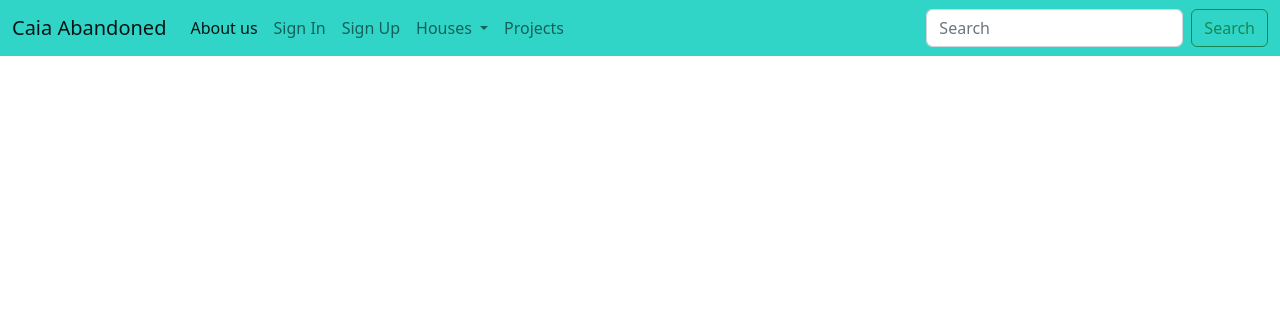
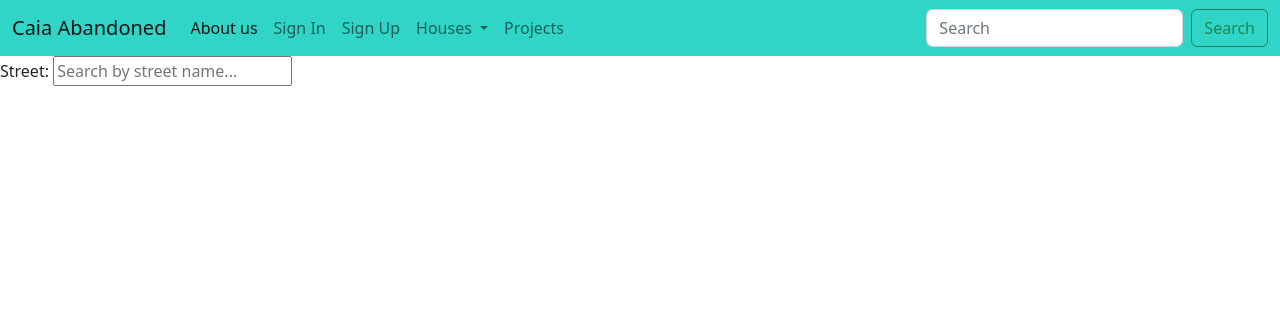
Before and after one commit to GerganaBot/caiaAbandoned, a Django app: page / in a window 1280 px wide. Shown: the top 316 px of the page. Run offline with Django 4.2, Linux system fonts and the light colour scheme.

Commit message:
Search moved to the home page

```diff
--- a/caiaAbandoned/common/forms.py
+++ b/caiaAbandoned/common/forms.py
@@ -5,7 +5,7 @@ class SearchForm(forms.Form):
     street = forms.CharField(
         widget=forms.TextInput(
             attrs={
-                'placeholder': 'Search by house location...'
+                'placeholder': 'Search by street name...'
             }
         )
     )
--- a/caiaAbandoned/common/templates/common/home-page.html
+++ b/caiaAbandoned/common/templates/common/home-page.html
@@ -1,6 +1,9 @@
 {% extends 'base.html' %}
 {% block content %}
 
-
+  <form class="searchbar" method="post">
+       {% csrf_token %}
+       {{ search_form }}
+  </form>
 
 {% endblock %}
--- a/caiaAbandoned/common/urls.py
+++ b/caiaAbandoned/common/urls.py
@@ -3,5 +3,4 @@ from caiaAbandoned.common import views
 urlpatterns = [
     path('', views.home_page, name='home-page'),
     path('aboutus/', views.about_us, name='about-us'),
-    path('search/', views.search_page, name='search-page'),
     ]
--- a/caiaAbandoned/common/views.py
+++ b/caiaAbandoned/common/views.py
@@ -5,21 +5,12 @@ from caiaAbandoned.houses.models import House, Location
 
 
 def home_page(request):
-    return render(request, template_name='common/home-page.html')
-
-
-def about_us(request):
-    return render(request, template_name='common/about-us.html')
-
-
-def search_page(request):
     all_locations = House.objects.all()
     search_form = SearchForm()
 
     if request.method == "POST":
         search_form = SearchForm(request.POST)
         if search_form.is_valid():
-            print(search_form.cleaned_data)
             all_locations = all_locations.filter(
                 street__icontains=search_form.cleaned_data['street'])
             context = {
@@ -30,4 +21,8 @@ def search_page(request):
     context = {
         'search_form': search_form,
     }
-    return render(request, template_name='common/search-page.html', context=context)
+    return render(request, template_name='common/home-page.html', context=context)
+
+
+def about_us(request):
+    return render(request, template_name='common/about-us.html')
--- a/templates/base.html
+++ b/templates/base.html
@@ -46,8 +46,7 @@
                     </li>
                     </li>
                 </ul>
-                <form class="d-flex" role="search">
-                    <a href="{% url 'search-page' %}"></a>
+                <form class="d-flex" role="search" >
                       <input class="form-control me-2" type="search" placeholder="Search" aria-label="Search">
                     <button class="btn btn-outline-success" type="submit">Search</button>
                 </form>
```
Also changed, not shown: caiaAbandoned/common/templates/common/search-page.html (deleted, +0 -9 lines).
